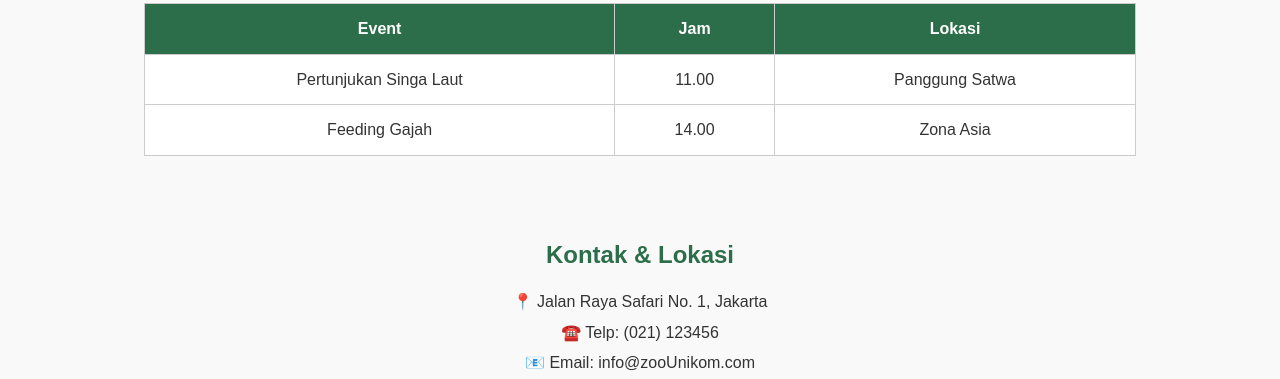
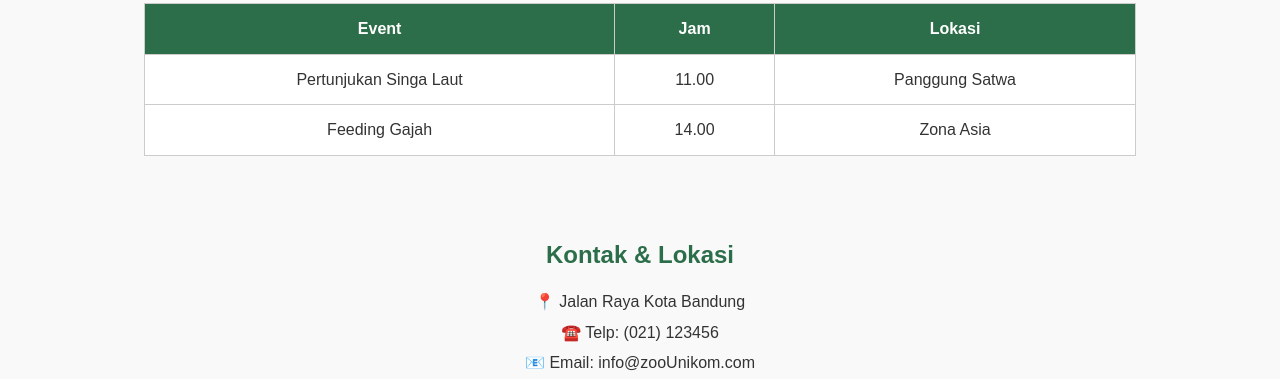
Before and after one commit to rityma-cyc/unikom-zoo, a plain HTML site: page index.html in a window 1280 px wide. Shown: the part 2380-2759 px from the top of the page. Drawn offline with Linux system fonts and the light colour scheme; grey boxes are pictures that could not be loaded.

Commit message:
ubah jalan

```diff
--- a/index.html
+++ b/index.html
@@ -96,7 +96,7 @@
   <!-- Kontak -->
   <section id="kontak">
     <h2>Kontak & Lokasi</h2>
-    <p>📍 Jalan Raya Safari No. 1, Jakarta</p>
+    <p>📍 Jalan Raya Kota Bandung</p>
     <p>☎️ Telp: (021) 123456</p>
     <p>📧 Email: info@zooUnikom.com</p>
     <iframe src="https://www.google.com/maps/embed?pb=!1m18!..."
```
